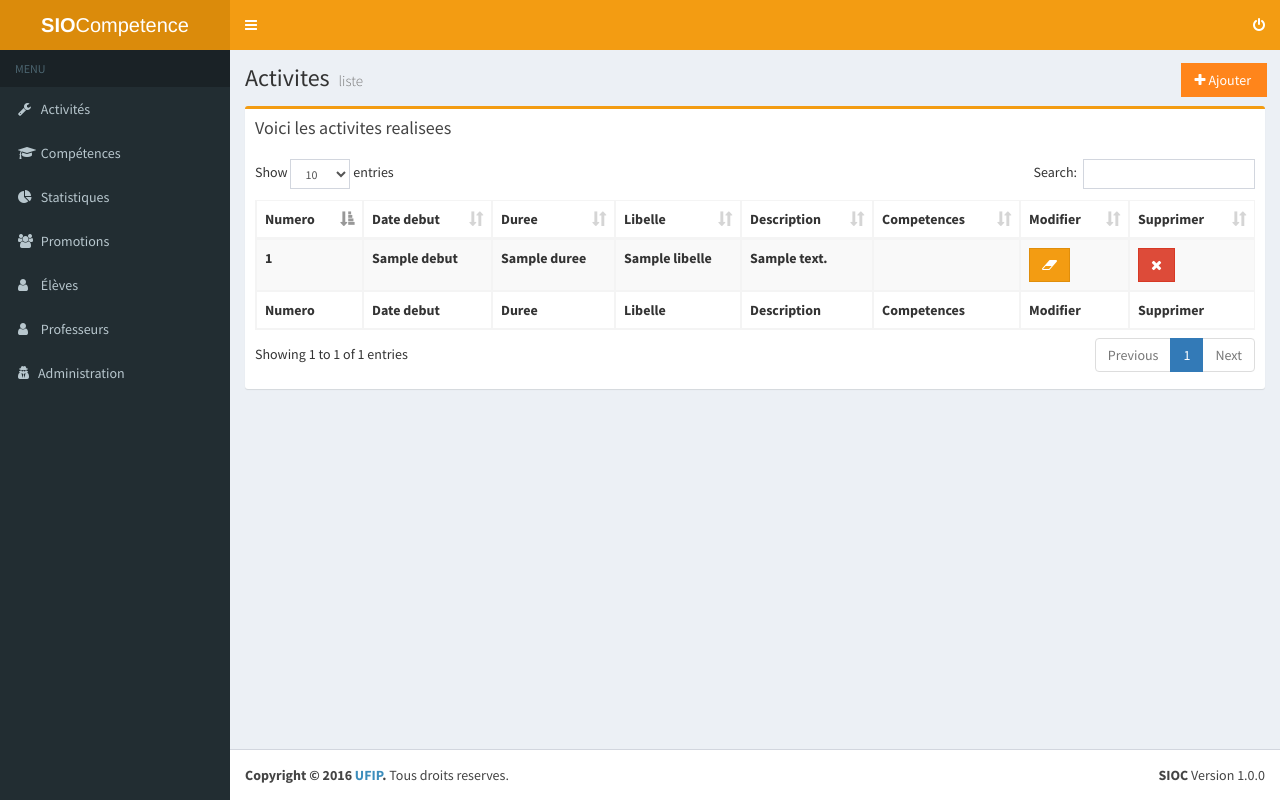
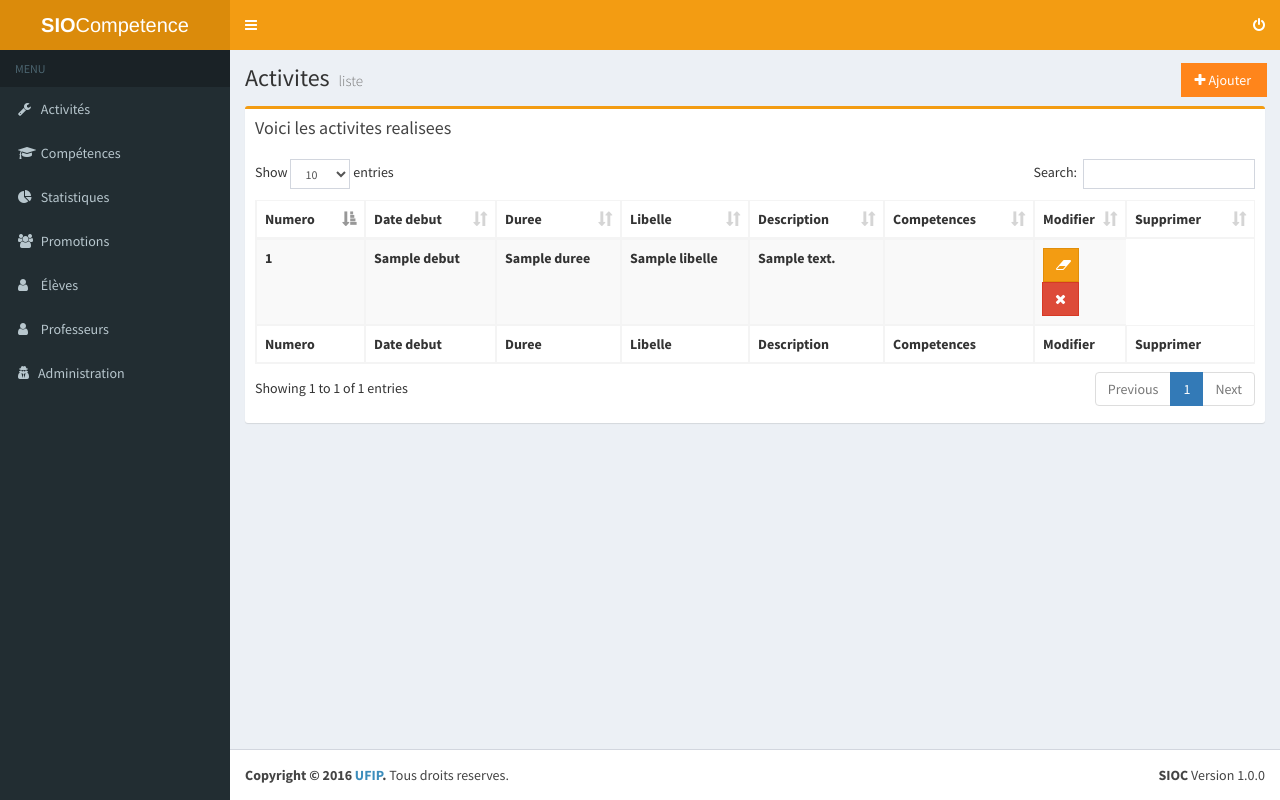
Before and after one commit to RemiLelaidier/SIOC-Silex, a PHP site: template vues/activite.html.twig in a window 1280 px wide. Run offline with PHP 8.4, Linux system fonts and the light colour scheme; the template is opened without the code that fills it: most values are stand-ins (such as "Sample title", 1, 10 or a date in 2020); lists and menus that the app fills with data are empty; some libraries are stand-ins or nearby versions.

Commit message:
Activite

```diff
--- a/vues/activite.html.twig
+++ b/vues/activite.html.twig
@@ -42,10 +42,12 @@
                                  {{  competence.getReference() }}
                               {%  endfor %}
                             </th>
-                            <th><div class="btn-group">
-                                <button type="button" class="btn btn-warning btn-flat"><i class="fa fa-eraser"></i></button>
-                              </div></th>
-                            <th><div class="btn-group"><button type="button" class="btn btn-danger btn-flat"><i class="fa fa-times"></i></button></div></th>
+                            <th style="width:60px; text-align:center;" >
+                              <div class="btn-group">
+                                <button type="button" title="Modifier" class="btn btn-warning btn-flat" style="margin-right:5px;"><i class="fa fa-eraser" style="width:10px;"></i></button>
+                                <button type="button" title="Supprimer"  class="btn btn-danger btn-flat"><i class="fa fa-times"></i></button>
+                              </div>
+                            </th>
                           </tr>
                         {% endfor %}
                     </tbody>
```
